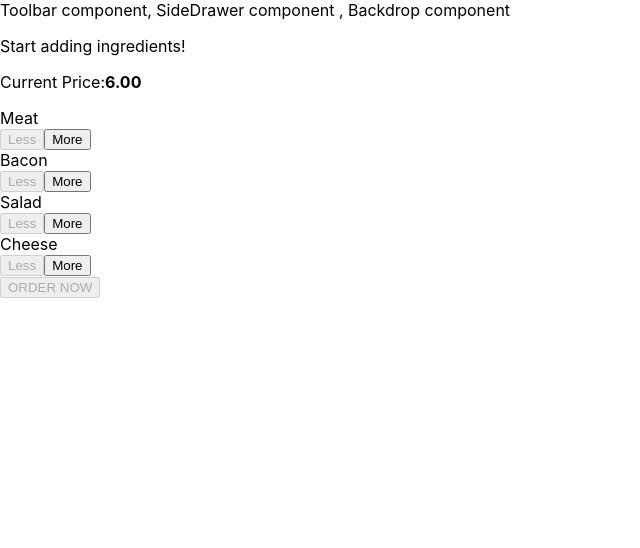
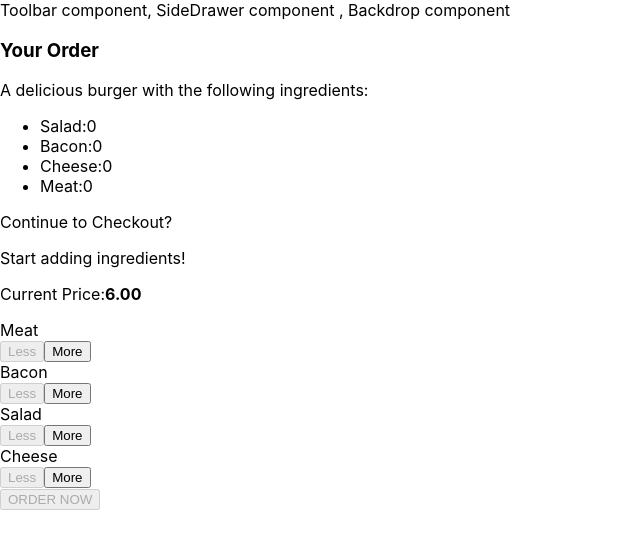
Before and after one commit to FoushWare/burgerBuilderReactJS, a React app: page / in a window 1280 px wide. Shown: the top 548 px of the page, without its empty margins (0-640 px from the left). Built offline with nearby package versions, Linux system fonts and the light colour scheme.

Commit message:
creating the order summary modal

```diff
--- /dev/null
+++ b/src/Components/Burger/OrderSummary/OrderSummary.js
@@ -0,0 +1,25 @@
+import React from 'react';
+import Aux from '../../../hoc/Aux';
+const orderSummary = (props) => {
+  const ingredientSummary = Object.keys(props.ingredients)
+    .map(igkey => {
+      return (
+        <li key={igkey}>
+          <span style={{ textTransform: 'capitalize' }}>
+            {igkey}:{props.ingredients[igkey]}
+          </span>
+        </li>
+      );
+    });
+  return(
+    <Aux>
+      <h3>Your Order</h3>
+      <p>A delicious burger with the following ingredients:</p>
+      <ul>
+        {ingredientSummary}
+      </ul>
+      <p>Continue to Checkout?</p>
+    </Aux >
+  );
+};
+export default orderSummary;
--- /dev/null
+++ b/src/Components/UI/Modal/Modal.css
@@ -0,0 +1,20 @@
+.Modal {
+  position: fixed;
+  z-index: 500;
+  background-color: white;
+  width: 70%;
+  border: 1px solid #ccc;
+  box-shadow: 1px 1px 1px black;
+  padding: 16px;
+  left: 15%;
+  top: 30%;
+  box-sizing: border-box;
+  transition: all 0.3s ease-out;
+}
+
+@media (min-width: 600px) {
+  .Modal {
+      width: 500px;
+      left: calc(50% - 250px);
+  }
+}
--- /dev/null
+++ b/src/Components/UI/Modal/Modal.js
@@ -0,0 +1,8 @@
+import React from 'react';
+import classes from './Modal.css';
+const modal = (props) => (
+  <div className={classes.Modal}>
+    {props.children}
+  </div>
+);
+export default modal;
--- a/src/Containers/BurgerBuilder/BurgerBuilder.js
+++ b/src/Containers/BurgerBuilder/BurgerBuilder.js
@@ -2,6 +2,8 @@
 import Aux from '../../hoc/Aux';
 import Burger from '../../Components/Burger/Burger';
 import BuildControls from '../../Components/Burger/BuildControls/BuildControls';
+import Modal from '../../Components/UI/Modal/Modal';
+import OrderSummary from '../../Components/Burger/OrderSummary/OrderSummary';
 const INGREDIENT_PRICES = {
   salad: 0.5,
   cheese: 0.4,
@@ -63,6 +65,9 @@
     }
     return (
       <Aux>
+        <Modal>
+          <OrderSummary ingredients={this.state.ingredients}/>
+        </Modal>
         <Burger ingredients={this.state.ingredients}/>
         <BuildControls
           ingredientAdded={this.addIngredientHandler}
```
Also changed, not shown: src/Components/UI/Backdrop/Backdrop.js (added).
